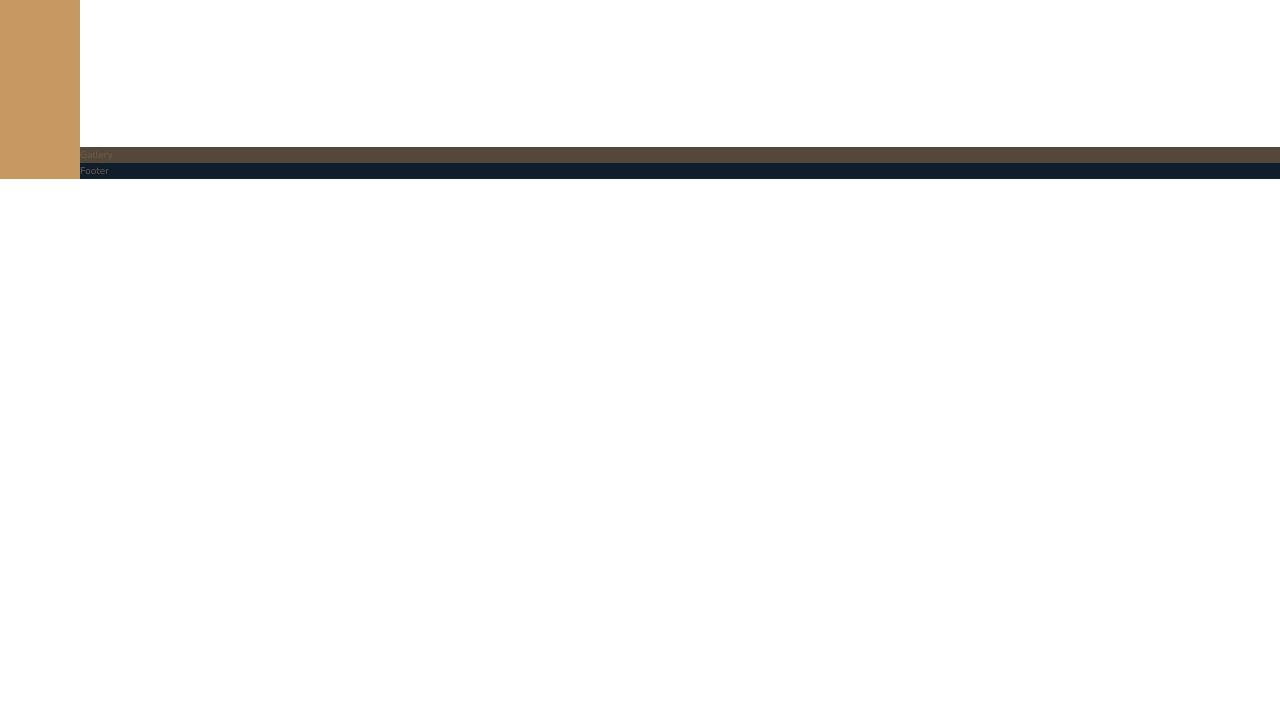
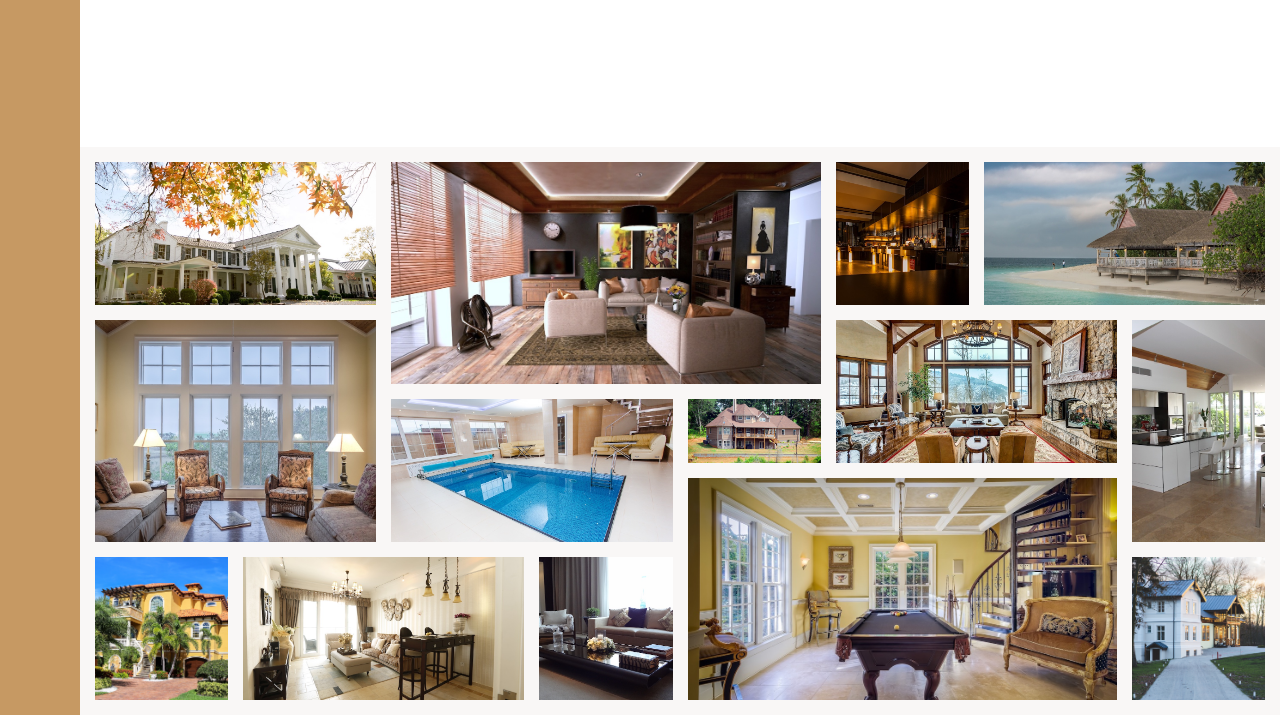
Before and after one commit to strannic123/Real-Estate, a website: page index.html in a window 1280 px wide. Shown: the part 2873-3588 px from the top of the page. Before the commit the page ends 3052 px from the top, so only its background shows below. Drawn offline with nearby package versions, Linux system fonts and the light colour scheme.

Commit message:
added section gallery

```diff
--- a/index.html
+++ b/index.html
@@ -289,11 +289,54 @@
         </section>
 
         <section class="gallery">
-            Gallery
+            <figure class="gallery__item gallery__item--1">
+                <img src="img/gal-1.jpeg" alt="Gallery image 1" class="gallery__img">
+            </figure>
+            <figure class="gallery__item gallery__item--2">
+                <img src="img/gal-2.jpeg" alt="Gallery image 2" class="gallery__img">
+            </figure>
+            <figure class="gallery__item gallery__item--3">
+                <img src="img/gal-3.jpeg" alt="Gallery image 3" class="gallery__img">
+            </figure>
+            <figure class="gallery__item gallery__item--4">
+                <img src="img/gal-4.jpeg" alt="Gallery image 4" class="gallery__img">
+            </figure>
+            <figure class="gallery__item gallery__item--5">
+                <img src="img/gal-5.jpeg" alt="Gallery image 5" class="gallery__img">
+            </figure>
+            <figure class="gallery__item gallery__item--6">
+                <img src="img/gal-6.jpeg" alt="Gallery image 6" class="gallery__img">
+            </figure>
+            <figure class="gallery__item gallery__item--7">
+                <img src="img/gal-7.jpeg" alt="Gallery image 7" class="gallery__img">
+            </figure>
+            <figure class="gallery__item gallery__item--8">
+                <img src="img/gal-8.jpeg" alt="Gallery image 8" class="gallery__img">
+            </figure>
+            <figure class="gallery__item gallery__item--9">
+                <img src="img/gal-9.jpeg" alt="Gallery image 9" class="gallery__img">
+            </figure>
+            <figure class="gallery__item gallery__item--10">
+                <img src="img/gal-10.jpeg" alt="Gallery image 10" class="gallery__img">
+            </figure>
+            <figure class="gallery__item gallery__item--11">
+                <img src="img/gal-11.jpeg" alt="Gallery image 11" class="gallery__img">
+            </figure>
+            <figure class="gallery__item gallery__item--12">
+                <img src="img/gal-12.jpeg" alt="Gallery image 12" class="gallery__img">
+            </figure>
+            <figure class="gallery__item gallery__item--13">
+                <img src="img/gal-13.jpeg" alt="Gallery image 13" class="gallery__img">
+            </figure>
+            <figure class="gallery__item gallery__item--14">
+                <img src="img/gal-14.jpeg" alt="Gallery image 14" class="gallery__img">
+            </figure>
+
+
         </section>
 
         <footer class="footer">
-            Footer
+
         </footer>
     </body>
 </html>
--- a/sass/_gallery.scss
+++ b/sass/_gallery.scss
@@ -1,4 +1,93 @@
 .gallery {
-  background-color: $color-grey-dark-1;
+  background-color: $color-grey-light-1;
   grid-column: full-start / full-end;
+
+  display: grid;
+  grid-template-columns: repeat(8, 1fr);
+  grid-template-rows: repeat(7, 5vw);
+  grid-gap: 1.5rem;
+  padding: 1.5rem;
+
+  &__item {
+
+    &--1 {
+      grid-row: 1 / span 2;
+      grid-column: 1 / span 2;
+    }
+
+    &--2 {
+      grid-row: 1 / span 3;
+      grid-column: 3 / span 3;
+    }
+
+    &--3 {
+      grid-row: 1 / span 2;
+      grid-column: 6 / span 1;
+    }
+
+    &--4 {
+      grid-row: 1 / span 2;
+      grid-column: 7 / span 2;
+    }
+
+    &--5 {
+      grid-row: 3 / span 3;
+      grid-column: 1 / span 2;
+    }
+
+    &--6 {
+      grid-row: 4 / span 2;
+      grid-column: 3 / span 2;
+    }
+
+    &--7 {
+      grid-row: 4 / span 1;
+      grid-column: 5 / span 1;
+    }
+
+    &--8 {
+      grid-row: 3 / span 2;
+      grid-column: 6 / span 2;
+    }
+
+    &--9 {
+      grid-row: 3 / span 3;
+      grid-column: 8 / span 1;
+    }
+
+    &--10 {
+      grid-row: 6 / span 2;
+      grid-column: 1 / span 1;
+    }
+
+    &--11 {
+      grid-row: 6 / span 2;
+      grid-column: 2 / span 2;
+    }
+
+    &--12 {
+      grid-row: 6 / span 2;
+      grid-column: 4 / span 1;
+    }
+
+    &--13 {
+      grid-row: 5 / span 3;
+      grid-column: 5 / span 3;
+    }
+
+    &--14 {
+      grid-row: 6 / span 2;
+      grid-column: 8 / span 1;
+    }
+
+  }
+
+  &__img {
+    width: 100%;
+    height: 100%;
+    object-fit: cover;
+    display: block;
+  }
+
+
 }
--- a/sass/_homes.scss
+++ b/sass/_homes.scss
@@ -18,6 +18,7 @@
     width: 100%;
     grid-column: 1 / -1;
     grid-row: 1 / 2;
+    z-index: 1;
 
   }
 
@@ -30,6 +31,7 @@
     grid-row: 1 / 2;
     justify-self: end;
     margin: 1rem;
+    z-index: 2;
   }
 
   &__name {
@@ -46,6 +48,7 @@
     text-align: center;
     align-self: end;
     transform: translateY(50%);
+    z-index: 3;
   }
 
   &__location,
```
Also changed, not shown: css/style.css.
